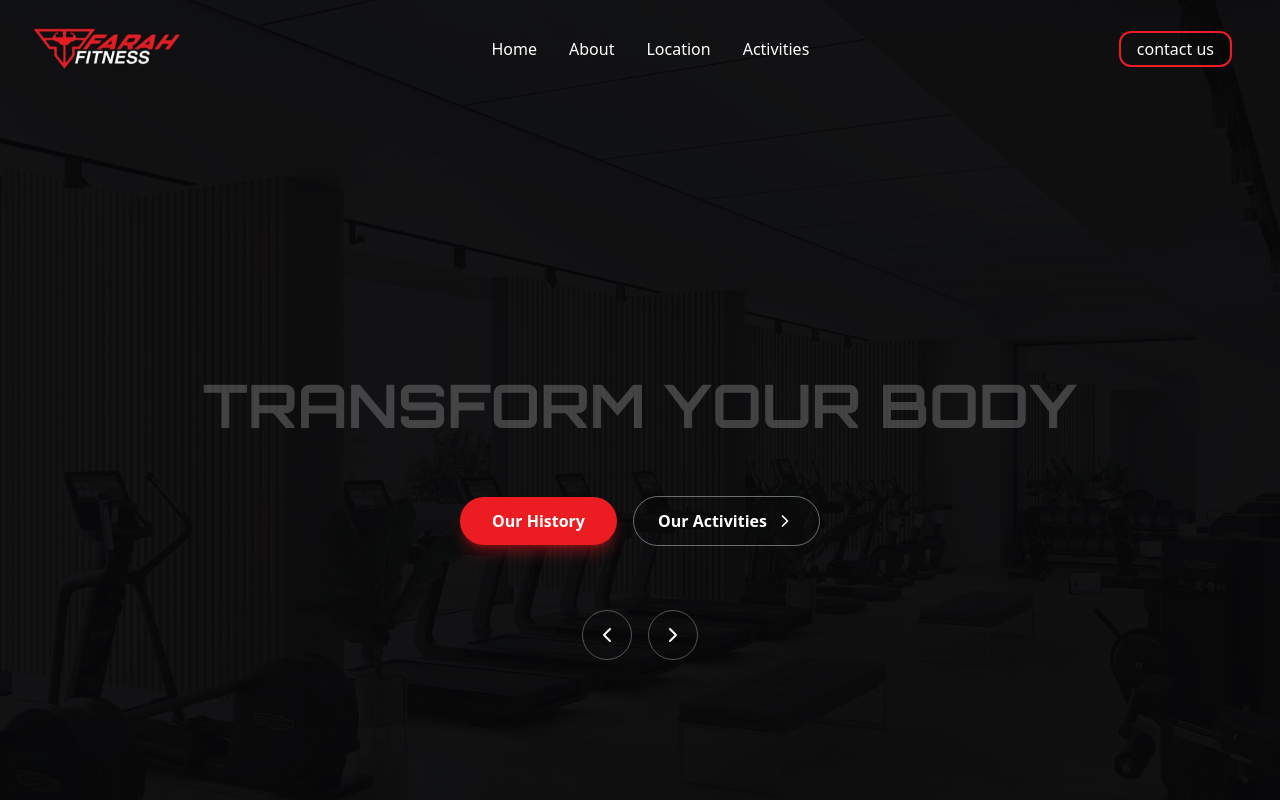
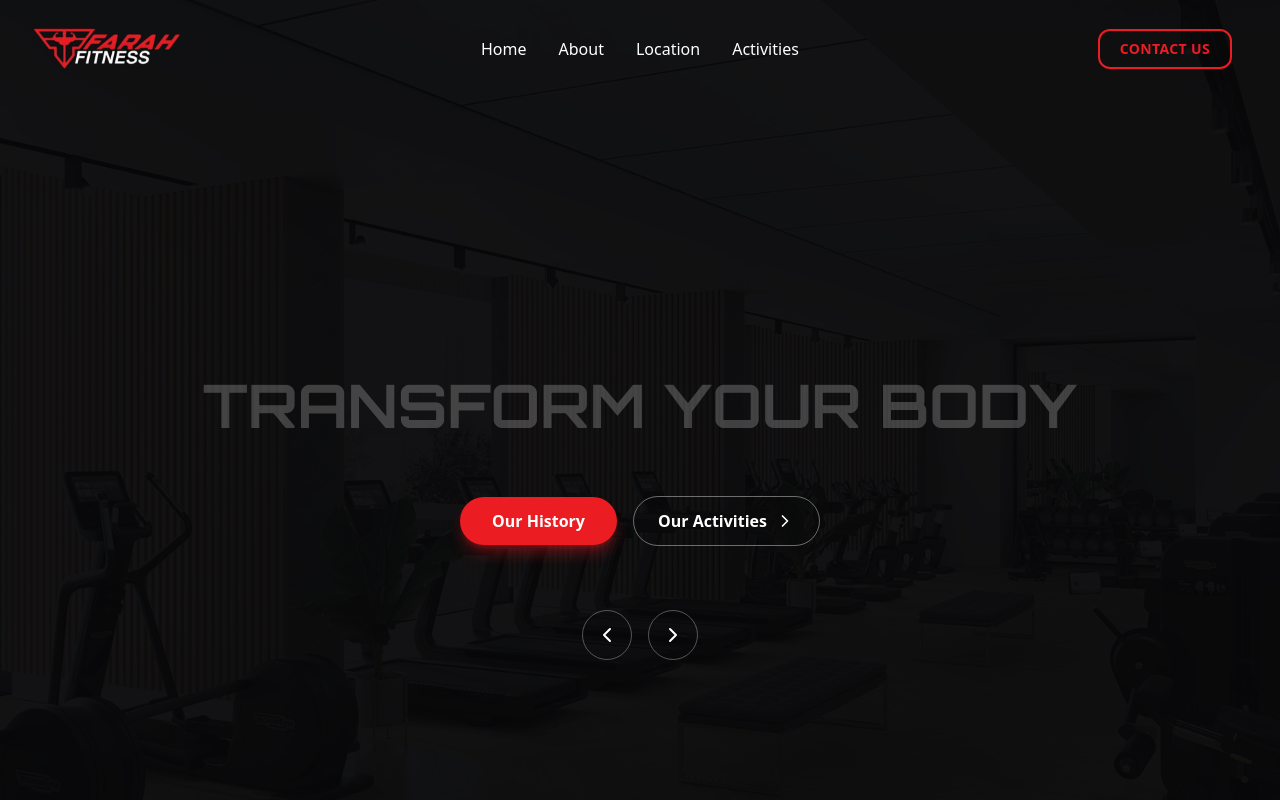
Before and after one commit to IlhamKaddi/gym-website, a Next.js app: page / in a window 1280 px wide. Shown: the top 800 px of the page. Built offline with nearby package versions, Linux system fonts and the light colour scheme; a web font is replaced by a local one.

Commit message:
feat : refactor the hero section of about page

```diff
--- a/app/about/page.tsx
+++ b/app/about/page.tsx
@@ -12,7 +12,7 @@ import WhyUs from '../compenents/Aboutpage/Whyus';
 function AboutUs() {
   return (
     <div>
-     <Navbar className='bg-zinc-950'/>
+
         <Section1/>
         <Gym/>
         <InfosClub/>
--- a/app/compenents/Aboutpage/Section1.tsx
+++ b/app/compenents/Aboutpage/Section1.tsx
@@ -1,6 +1,7 @@
 "use client";
 
 import React from "react";
+import { Navbar } from "../Navbar";
 
 const LocationIcon = () => (
   <svg viewBox="0 0 24 24" fill="none" stroke="currentColor" strokeWidth={2} className="w-6 h-6">
@@ -54,15 +55,18 @@ const TitleWithLine = ({ children }: { children: React.ReactNode }) => (
 
 export default function Section1() {
   return (
-    <section className="relative w-full min-h-screen flex items-center overflow-hidden font-sans">
-      {/* Background */}
-      <div
-        className="absolute inset-0 bg-cover bg-center bg-no-repeat"
-        style={{
-          backgroundImage: `url('https://images.unsplash.com/photo-1534438327276-14e5300c3a48?w=1600&q=80')`,
-        }}
-      />
-      <div className="absolute inset-0 bg-black/75" />
+ <section className="relative w-full min-h-screen font-sans">
+  {/* Background */}
+  <div
+    className="absolute inset-0 bg-cover bg-center"
+    style={{ backgroundImage: `url('/about-us-hero.jpg')` }}
+  />
+  {/* Overlay */}
+  <div className="absolute inset-0 bg-black/60 z-0" />
+
+  {/* Navbar */}
+  <Navbar className="relative z-20 bg-transparent" />
+
 
       {/* Content */}
       <div className="relative z-10 w-full px-8 md:px-16 py-16 max-w-7xl mx-auto">
--- a/app/compenents/Activities/Content.tsx
+++ b/app/compenents/Activities/Content.tsx
@@ -69,7 +69,7 @@ export default function ActivitiesContent() {
                 viewport={{ once: true }}
                 className={isReversed ? "md:order-2" : ""}
               >
-                <h3 className="text-sm uppercase tracking-widest text-zinc-400 mb-3">
+                <h3 className="text-[18px] font-semibold uppercase tracking-widest text-white mb-3">
                   {activity.title}
                 </h3>
 
--- a/app/compenents/Activities/Hero.tsx
+++ b/app/compenents/Activities/Hero.tsx
@@ -10,7 +10,7 @@ type ActivitiesHeroProps = {
 };
 
 export default function ActivitiesHero({
-  imageUrl = "/img2.jpg",
+  imageUrl = "/activities/act-gym-hero.PNG",
   title = "ACTIVITÉS",
 }: ActivitiesHeroProps) {
   return (
@@ -28,7 +28,7 @@ export default function ActivitiesHero({
 
       {/* Dark Gradient Overlay */}
       <div className="absolute inset-0 bg-black/70" />
-      <div className="absolute inset-0 bg-gradient-to-r from-black via-black/70 to-black/30" />
+
 
       {/* Animated Title */}
       <div className="relative z-10 flex items-center justify-center h-full">
--- a/app/compenents/Navbar.tsx
+++ b/app/compenents/Navbar.tsx
@@ -43,7 +43,12 @@ export const Navbar: React.FC<NavbarProps> = ({ className = '' }) => {
         {/* Action Buttons */}
         <div className="flex items-center space-x-2 sm:space-x-4">
 
-          <button className='flex md:flex max-md:hidden px-4 py-[4px] border-2 border-[#EB1C22] rounded-xl'>contact us </button>
+          <button className="group flex md:flex max-md:hidden items-center gap-2 px-5 py-2
+  border-2 border-[#EB1C22] rounded-xl
+  text-[#EB1C22] text-sm font-semibold tracking-wide uppercase
+  hover:bg-[#EB1C22] hover:text-white
+  hover:shadow-[0_4px_20px_rgba(235,28,34,0.40)]
+  transition-all duration-300">contact us </button>
           <button
             className="p-2 hover:bg-white/10 rounded-full transition-colors md:hidden"
             onClick={toggleMobileMenu}
```
Also changed, not shown: public/about-us-hero.jpg (added), public/activities/act-gym-hero.PNG (added).
